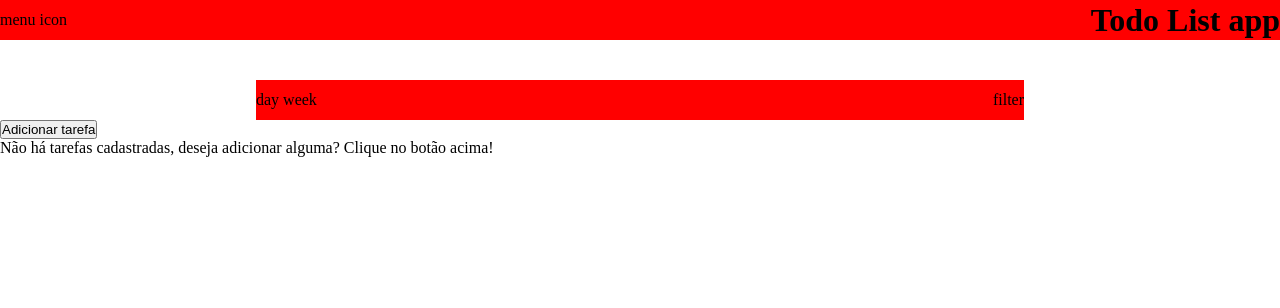
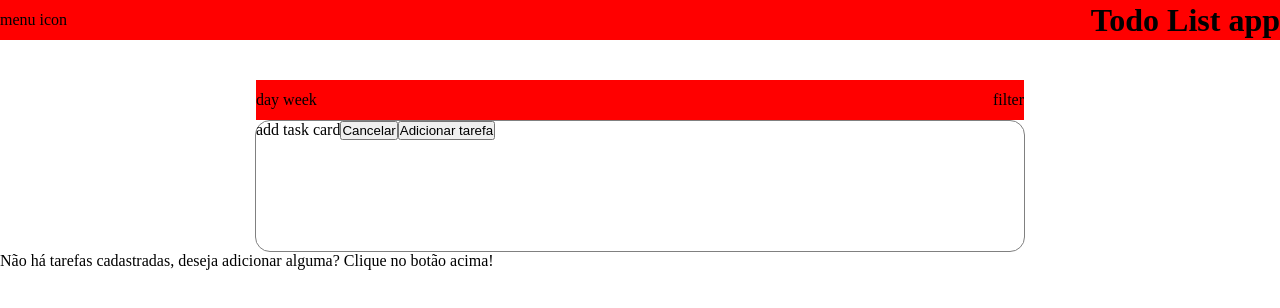
Before and after one commit to weedway/teste-frontend, a Vue app: page / in a window 1280 px wide. Both pictures are taken after a click on the button "Adicionar tarefa". Shown: the top 308 px of the page. Built offline with nearby package versions, Linux system fonts and the light colour scheme.

Commit message:
Add task card and state logic to show it

```diff
--- a/src/App.vue
+++ b/src/App.vue
@@ -1,10 +1,15 @@
 <script setup lang="ts">
+import { ref } from 'vue';
 import Header from './components/header/index.vue';
 import StatusTab from './components/statusTab/index.vue';
 import ListTask from './components/listTask/index.vue';
-import { Task } from './interfaces';
+import AddTask from './components/addTask/index.vue';
 
-const mockArray: Task[] = [];
+const showAddTasks = ref(false);
+
+function handleShowAddTaskCard(value: boolean): void {
+  showAddTasks.value = value;
+}
 </script>
 
 <template>
@@ -12,7 +17,13 @@ const mockArray: Task[] = [];
 
   <StatusTab></StatusTab>
 
-  <ListTask v-bind:array-of-tasks="mockArray"></ListTask>
+  <div v-if="showAddTasks === false">
+    <button @click="handleShowAddTaskCard(true)">Adicionar tarefa</button>
+  </div>
+
+  <AddTask v-if="showAddTasks === true"></AddTask>
+
+  <ListTask></ListTask>
 </template>
 
 <style scoped></style>
--- /dev/null
+++ b/src/components/addTask/index.vue
@@ -0,0 +1,28 @@
+<script setup lang="ts">
+import { useTaskStore } from '../../store/tasks';
+
+const taskState = useTaskStore();
+</script>
+
+<template>
+  <div class="add-task-card">
+    add task card
+
+    <div>
+      <button>Cancelar</button>
+
+      <button>Adicionar tarefa</button>
+    </div>
+  </div>
+</template>
+
+<style scoped>
+.add-task-card {
+  display: flex;
+  width: 60%;
+  height: 130px;
+  border-radius: 15px;
+  border: 1px solid gray;
+  margin: 0 auto;
+}
+</style>
--- a/src/components/listTask/index.vue
+++ b/src/components/listTask/index.vue
@@ -1,16 +1,12 @@
 <script setup lang="ts">
-import { Task } from '../../interfaces/index';
+import { useTaskStore } from '../../store/tasks';
 
-defineProps<{ arrayOfTasks: Task[] }>();
+const taskState = useTaskStore();
 </script>
 
 <template>
   <div>
-    <button>Adicionar tarefa</button>
-  </div>
-
-  <div>
-    <div v-for="task in arrayOfTasks">
+    <div v-for="task in taskState.tasks">
       <h3>{{ task.name }}</h3>
 
       <p>{{ task.description }}</p>
@@ -18,7 +14,7 @@ defineProps<{ arrayOfTasks: Task[] }>();
       <span>{{ task.date }}</span>
     </div>
 
-    <div v-if="arrayOfTasks.length === 0">
+    <div v-if="taskState.tasks.length === 0">
       Não há tarefas cadastradas, deseja adicionar alguma? Clique no botão
       acima!
     </div>
--- a/src/store/tasks.ts
+++ b/src/store/tasks.ts
@@ -1,11 +1,8 @@
-import { defineStore } from 'pinia';
+import { defineStore, acceptHMRUpdate } from 'pinia';
 import { Task } from '../interfaces';
 
-export const useCounterStore = defineStore('tasks', {
+export const useTaskStore = defineStore('tasks', {
   state: () => ({ tasks: [] as Task[] }),
-  getters: {
-    tasks: (state) => state.tasks,
-  },
   actions: {
     addTask(task: Task) {
       this.tasks.push(task);
@@ -17,3 +14,7 @@ export const useCounterStore = defineStore('tasks', {
     },
   },
 });
+
+if (import.meta.hot) {
+  import.meta.hot.accept(acceptHMRUpdate(useTaskStore, import.meta.hot));
+}
```
